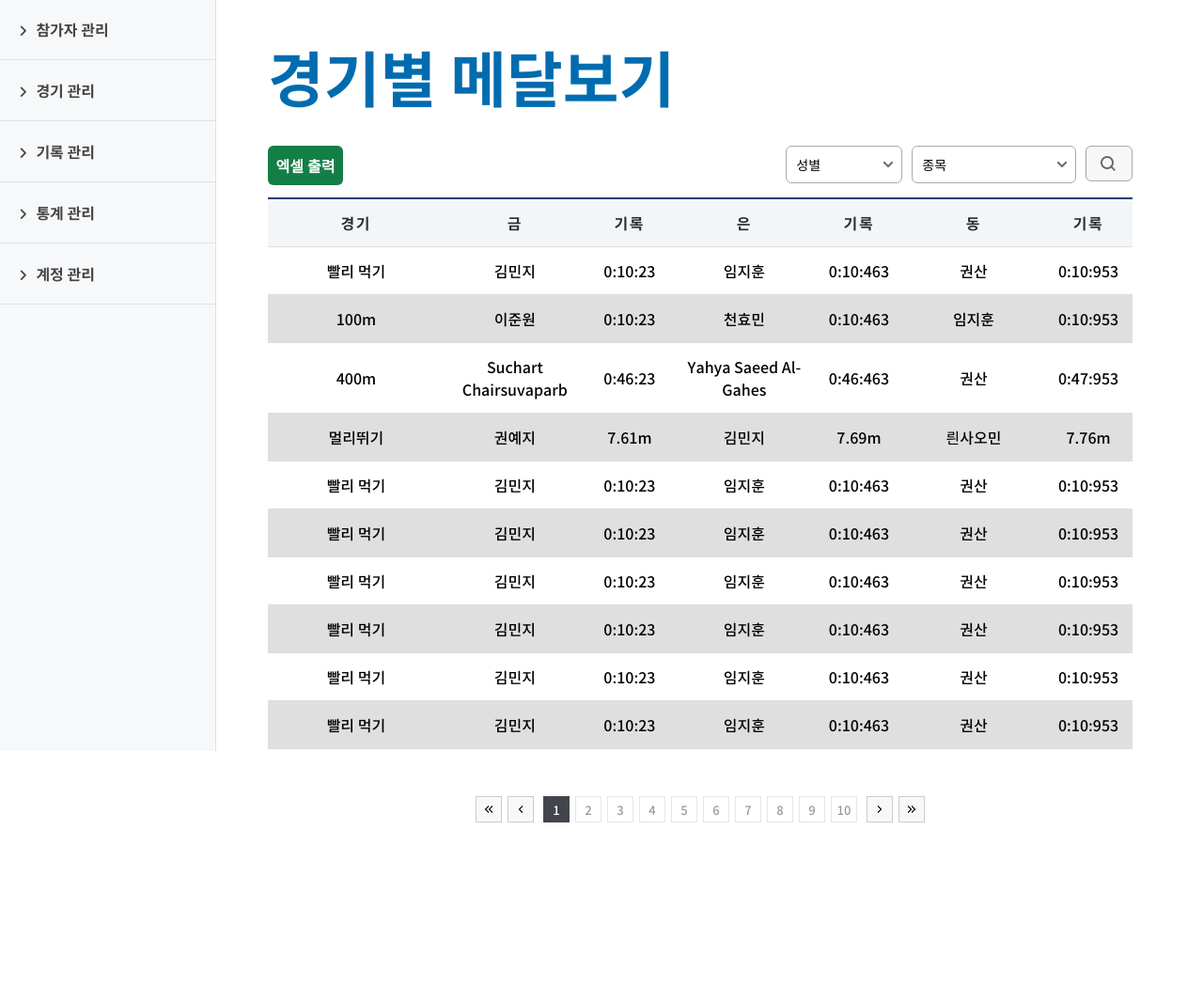
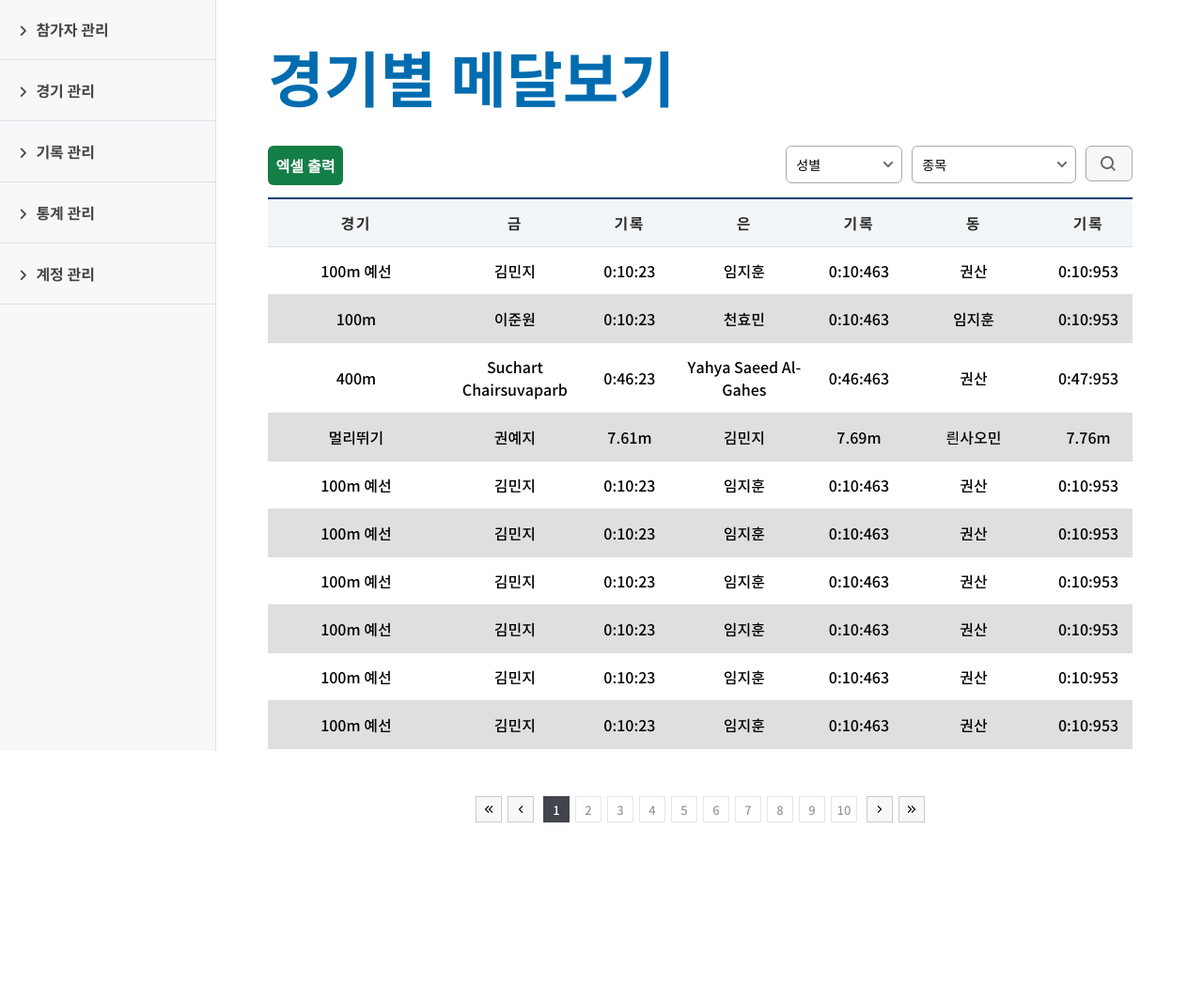
Before and after one commit to hwang-won/U20_php, a PHP site: page /scheduleListing.php in a window 1280 px wide. Shown: the part 61-1110 px from the top of the page at 94% size. Run offline with PHP 8.4, Linux system fonts and the light colour scheme; some libraries are stand-ins or nearby versions.

Commit message:
더미데이터 변경

```diff
--- a/css/style.css
+++ b/css/style.css
@@ -2621,7 +2621,6 @@ footer {
 .pbottom--40 {
   padding-bottom: 40px !important;
 }
-
 .tooltip-container {
   position: relative;
 }
--- a/playerRankListing.php
+++ b/playerRankListing.php
@@ -112,7 +112,6 @@
                         <col style="width: 10%;">
                         <col style="width:15%;">
                         <col style="width:25%;">
-                        <col style="width:20%;">
                         <col style="width:10%;">
                         <col style="width:10%;">
                         <col style="width:10%;">
@@ -122,7 +121,6 @@
                             <th onclick="sortTable(0)">순위</th>
                             <th onclick="sortTable(1)">국가</th>
                             <th onclick="sortTable(2)">이름</th>
-                            <th onclick="sortTable(3)">출전 종목</th>
                             <th onclick="sortTable(4)">금</th>
                             <th onclick="sortTable(5)">은</th>
                             <th onclick="sortTable(6)">동</th>
--- a/scheduleListing.php
+++ b/scheduleListing.php
@@ -107,7 +107,7 @@
                     </thead>
                     <tbody>
                         <tr>
-                            <td>빨리 먹기</td>
+                            <td>100m 예선</td>
                             <td>김민지</td>
                             <td>0:10:23</td>
                             <td>임지훈</td>
@@ -143,7 +143,7 @@
                             <td>7.76m</td>
                         </tr>
                         <tr>
-                            <td>빨리 먹기</td>
+                            <td>100m 예선</td>
                             <td>김민지</td>
                             <td>0:10:23</td>
                             <td>임지훈</td>
@@ -152,7 +152,7 @@
                             <td>0:10:953</td>
                         </tr>
                         <tr>
-                            <td>빨리 먹기</td>
+                            <td>100m 예선</td>
                             <td>김민지</td>
                             <td>0:10:23</td>
                             <td>임지훈</td>
@@ -161,7 +161,7 @@
                             <td>0:10:953</td>
                         </tr>
                         <tr>
-                            <td>빨리 먹기</td>
+                            <td>100m 예선</td>
                             <td>김민지</td>
                             <td>0:10:23</td>
                             <td>임지훈</td>
@@ -170,7 +170,7 @@
                             <td>0:10:953</td>
                         </tr>
                         <tr>
-                            <td>빨리 먹기</td>
+                            <td>100m 예선</td>
                             <td>김민지</td>
                             <td>0:10:23</td>
                             <td>임지훈</td>
@@ -179,7 +179,7 @@
                             <td>0:10:953</td>
                         </tr>
                         <tr>
-                            <td>빨리 먹기</td>
+                            <td>100m 예선</td>
                             <td>김민지</td>
                             <td>0:10:23</td>
                             <td>임지훈</td>
@@ -188,7 +188,7 @@
                             <td>0:10:953</td>
                         </tr>
                         <tr>
-                            <td>빨리 먹기</td>
+                            <td>100m 예선</td>
                             <td>김민지</td>
                             <td>0:10:23</td>
                             <td>임지훈</td>
--- a/scheduleRankListing.php
+++ b/scheduleRankListing.php
@@ -31,6 +31,9 @@
             <div class="table_wrap">
                 <div class="btn_base base_mar" style="float: left; display: flex; align-items: center;">
                     <input type="button" onclick="" class="btn_excel bold" value="엑셀 출력">
+                    <div class="" style="padding-left: 30px; font-size:var(--font-regular)">
+                        경기: 100m
+                    </div>
                     <div class="" style="padding-left: 30px; font-size:var(--font-regular)">
                         풍속/용기구: +1.3m
                     </div>
```
